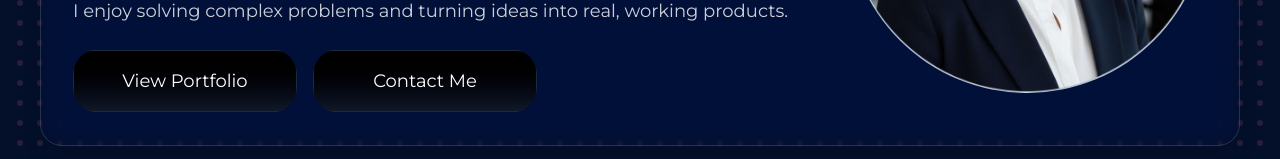
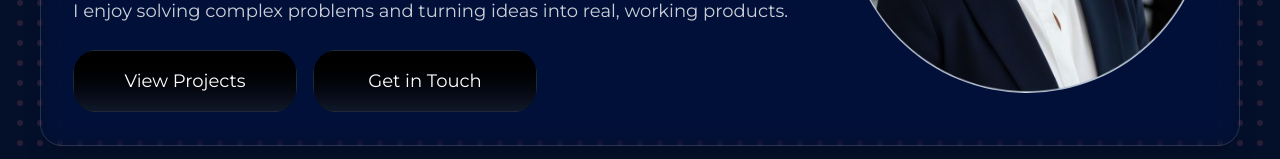
Before and after one commit to netkatya/kateryna-pryhoda, a Next.js app: page / in a window 1280 px wide. Shown: the part 464-623 px from the top of the page. Built offline with nearby package versions, Linux system fonts and the light colour scheme.

Commit message:
buttons fixed

```diff
--- a/components/Hero/Hero.tsx
+++ b/components/Hero/Hero.tsx
@@ -58,7 +58,7 @@ export default function Hero() {
                     color="cyan"
                     speed="5s"
                   >
-                    <span className="text-lg">View Portfolio</span>
+                    <span className="text-lg">View Projects</span>
                   </StarBorder>
                 </Link>
               </li>
@@ -70,7 +70,7 @@ export default function Hero() {
                     color="cyan"
                     speed="5s"
                   >
-                    <span className="text-lg">Contact Me</span>
+                    <span className="text-lg">Get in Touch</span>
                   </StarBorder>
                 </Link>
               </li>
```
